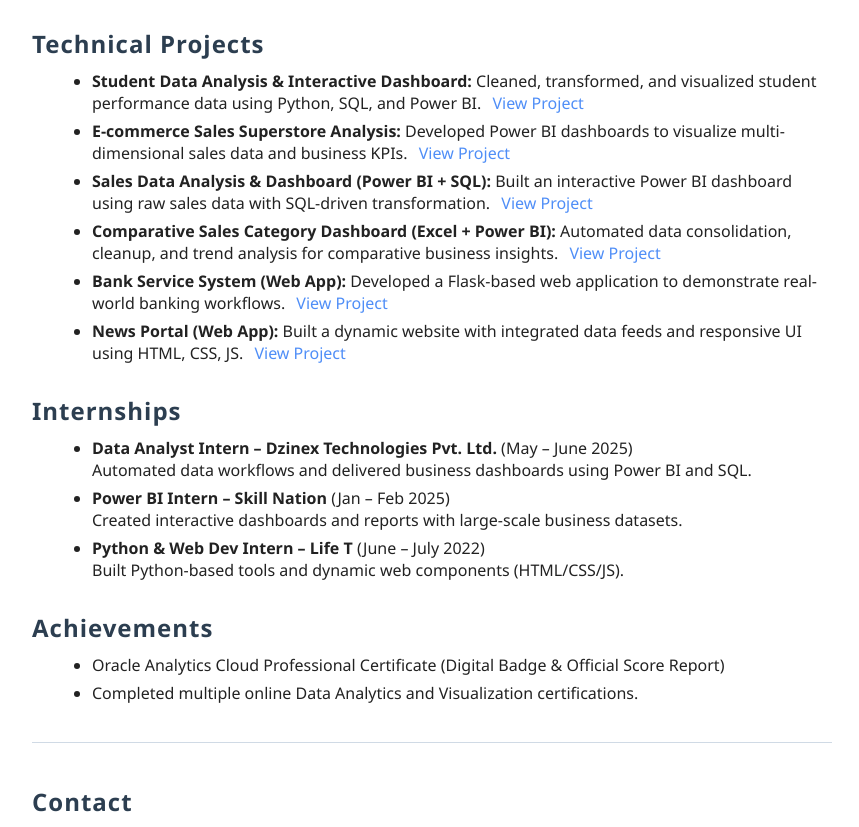
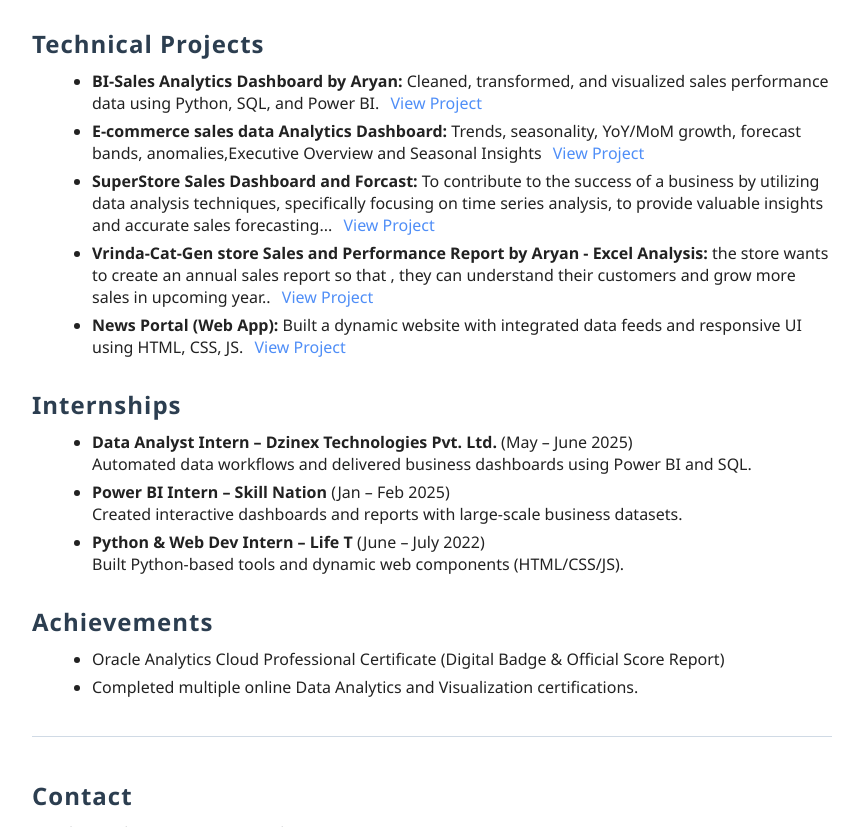
Before and after one commit to ARYAN8521/new-resume, a plain HTML site: page index.html in a window 1280 px wide. Shown: the part 890-1717 px from the top of the page, without its empty margins (208-1067 px from the left). Drawn offline with Linux system fonts and the light colour scheme.

Commit message:
Update index.html

```diff
--- a/index.html
+++ b/index.html
@@ -180,43 +180,49 @@
 
 
 
-
-    <div class="section">
+ <div class="section">
       <h2>Technical Projects</h2>
       <ul class="projects-list">
+
+
         <li>
-          <strong>Student Data Analysis & Interactive Dashboard:</strong>
-          Cleaned, transformed, and visualized student performance data using Python, SQL, and Power BI.
-          <a href="https://example.com/student-dashboard" target="_blank">View Project</a>
+          <strong>BI-Sales Analytics Dashboard by Aryan:</strong>
+          Cleaned, transformed, and visualized sales performance data using Python, SQL, and Power BI.
+          <a href="https://aryan8521.github.io/visualization-project-1/" target="_blank">View Project</a>
         </li>
+
         <li>
-          <strong>E-commerce Sales Superstore Analysis:</strong>
-          Developed Power BI dashboards to visualize multi-dimensional sales data and business KPIs.
-          <a href="https://example.com/ecommerce-sales" target="_blank">View Project</a>
+          <strong>E-commerce sales data Analytics Dashboard:</strong>
+          Trends, seasonality, YoY/MoM growth, forecast bands, anomalies,Executive Overview and Seasonal Insights
+          <a href="https://aryan8521.github.io/visualization-project_2/" target="_blank">View Project</a>
         </li>
+
         <li>
-          <strong>Sales Data Analysis & Dashboard (Power BI + SQL):</strong>
-          Built an interactive Power BI dashboard using raw sales data with SQL-driven transformation.
-          <a href="https://example.com/sales-dashboard" target="_blank">View Project</a>
+          <strong>SuperStore Sales Dashboard and Forcast:</strong>
+         To contribute to the success of a business by utilizing data analysis techniques, specifically focusing on time series analysis,
+         to provide valuable insights and accurate sales forecasting...
+          <a href="https://aryan8521.github.io/high-end-project3/" target="_blank">View Project</a>
         </li>
+
         <li>
-          <strong>Comparative Sales Category Dashboard (Excel + Power BI):</strong>
-          Automated data consolidation, cleanup, and trend analysis for comparative business insights.
-          <a href="https://example.com/comparative-sales" target="_blank">View Project</a>
+          <strong>Vrinda-Cat-Gen store Sales and Performance Report by Aryan - Excel Analysis:</strong>
+         the store wants to create an annual sales report so that , they can understand their customers and grow more sales in upcoming year..
+          <a href="https://aryan8521.github.io/excel-report/" target="_blank">View Project</a>
         </li>
-        <li>
-          <strong>Bank Service System (Web App):</strong>
-          Developed a Flask-based web application to demonstrate real-world banking workflows.
-          <a href="https://example.com/bank-system" target="_blank">View Project</a>
-        </li>
+
         <li>
           <strong>News Portal (Web App):</strong>
           Built a dynamic website with integrated data feeds and responsive UI using HTML, CSS, JS.
           <a href="https://example.com/news-portal" target="_blank">View Project</a>
         </li>
+
       </ul>
-      <!-- Replace example.com links with real URLs if available -->
+
     </div>
+
+
+
+
 
 
 
```
